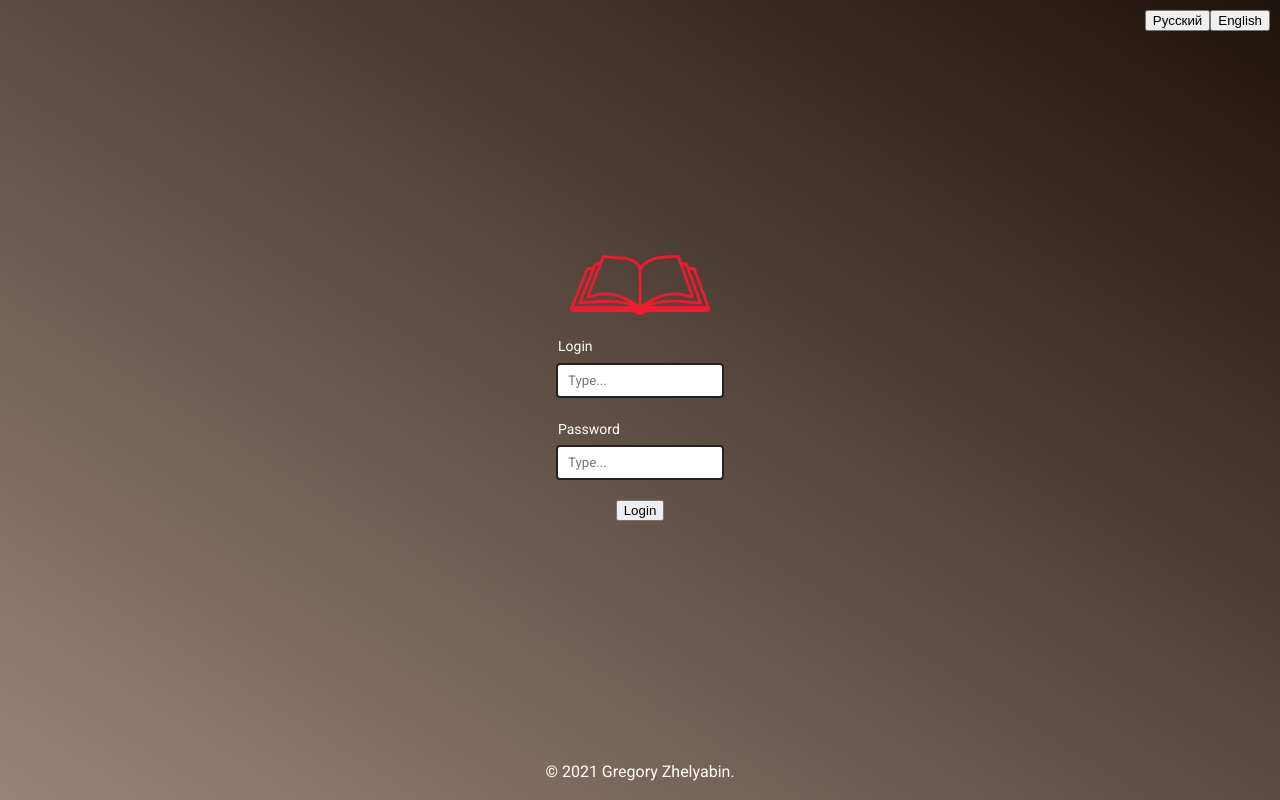
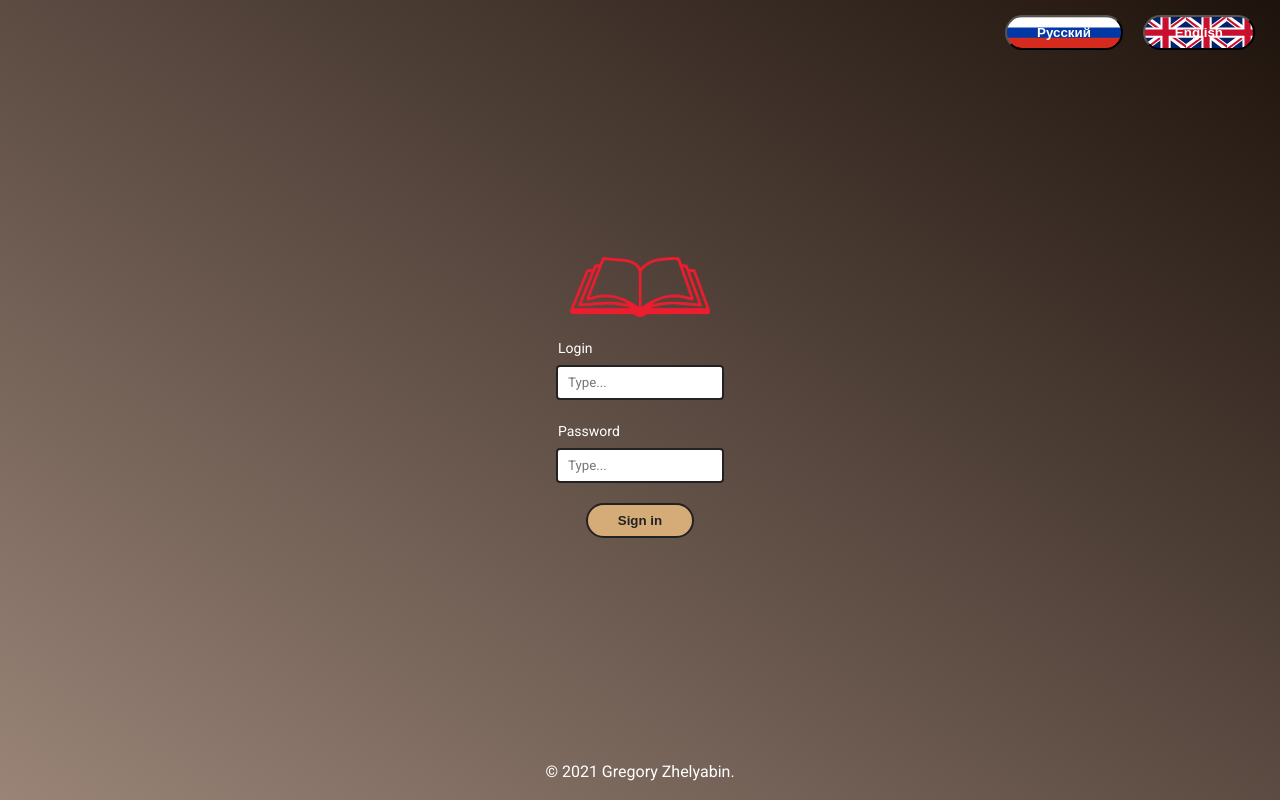
Before and after one commit to gzhel/booksman, a React (Create React App) app: page /auth in a window 1280 px wide. Built offline with nearby package versions, Linux system fonts and the light colour scheme.

Commit message:
feature/BM - auth page full styles

```diff
--- /dev/null
+++ b/src/assets/styles/components/_buttons.scss
@@ -0,0 +1,45 @@
+@import "../theme/variables";
+
+.components__button {
+  &--default {
+    color: $black;
+    padding: 8px 30px;
+    background-color: $primary-color;
+    border: 2px solid $black;
+    border-radius: 20px;
+    font-weight: 600;
+
+    &:hover {
+      cursor: pointer;
+      background-color: lighten($primary-color, 3);
+    }
+  }
+
+  &--language-ru {
+    color: $white;
+    padding: 8px 30px;
+    background: url("../../images/ru.svg");
+    background-size: contain;
+    border-radius: 20px;
+    font-weight: 600;
+
+    &:hover {
+      cursor: pointer;
+      background-color: lighten($primary-color, 3);
+    }
+  }
+
+  &--language-en {
+    color: $white;
+    padding: 8px 30px;
+    background: url("../../images/gb.svg");
+    background-size: contain;
+    border-radius: 20px;
+    font-weight: 600;
+
+    &:hover {
+      cursor: pointer;
+      background-color: lighten($primary-color, 3);
+    }
+  }
+}
--- a/src/assets/styles/main.scss
+++ b/src/assets/styles/main.scss
@@ -6,5 +6,8 @@
 @import "theme/base";
 @import "theme/animations";
 
+// including components
+@import "components/buttons";
+
 // including pages
 @import "../../pages/auth/AuthPage";
--- a/src/pages/auth/AuthPage.js
+++ b/src/pages/auth/AuthPage.js
@@ -16,11 +16,11 @@ const ConnectedAuthPage = () => {
     return (
         <div className={"auth-page"}>
             <header className={"auth-page__header"}>
-                <button className={"auth-page__language-button"}
+                <button className={"components__button--language-ru"}
                         onClick={() => console.log("Switch to Russian")}>
                     Русский
                 </button>
-                <button className={"auth-page__language-button"}
+                <button className={"components__button--language-en"}
                         onClick={() => console.log("Switch to English")}>
                     English
                 </button>
@@ -57,10 +57,10 @@ const ConnectedAuthPage = () => {
                     />
                 </div>
                 <div className={"auth-page__content--submit"}>
-                    <button className={"auth-page__submit--button"}
+                    <button className={"components__button--default"}
                             type={"button"}
                             onClick={() => console.log("Login clicked!")}>
-                        Login
+                        Sign in
                     </button>
                 </div>
             </section>
--- a/src/pages/auth/_AuthPage.scss
+++ b/src/pages/auth/_AuthPage.scss
@@ -11,7 +11,11 @@
   &__header {
     display: flex;
     justify-content: flex-end;
-    margin: 10px 10px 0 0;
+    margin: 15px 15px 0 0;
+
+    & button {
+      margin: 0 10px;
+    }
   }
 
   &__content {
```
Also changed, not shown: src/assets/images/gb.svg (added), src/assets/images/ru.svg (added).
